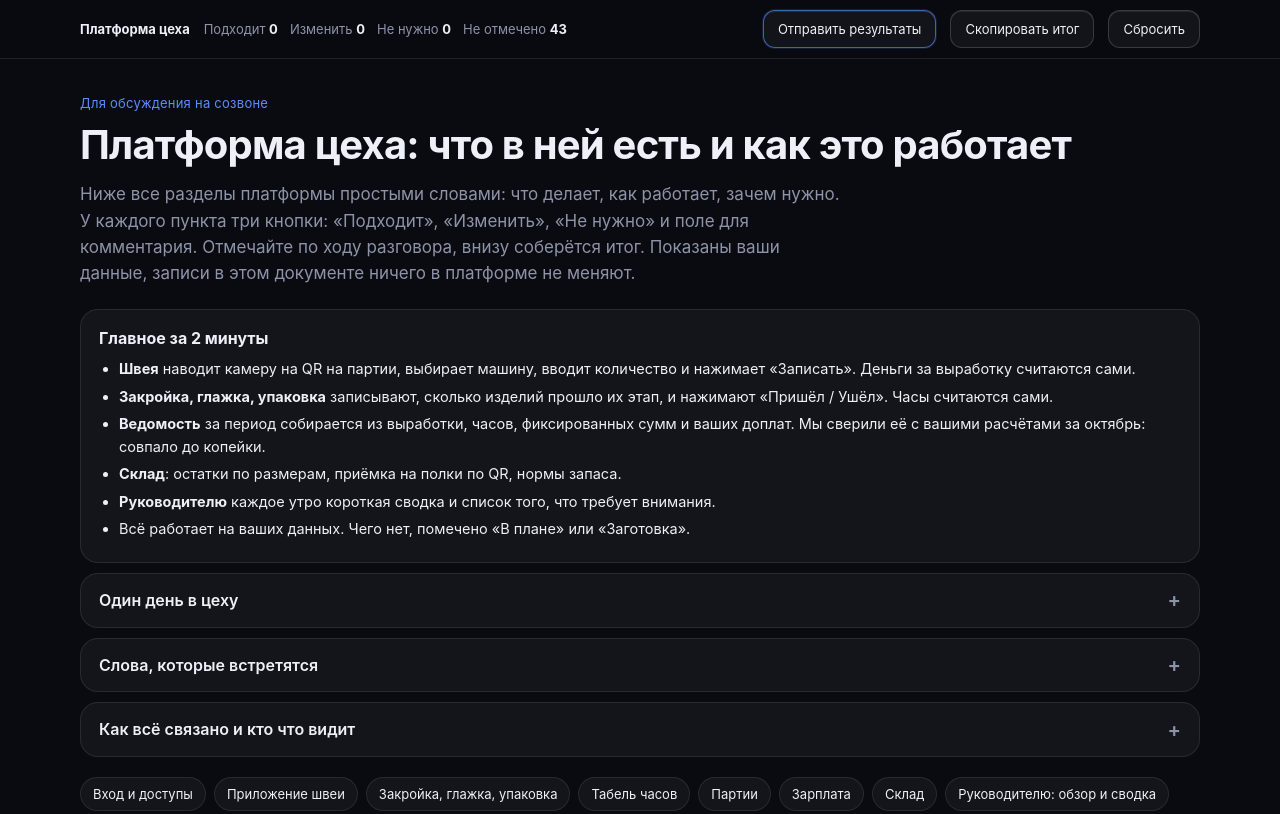
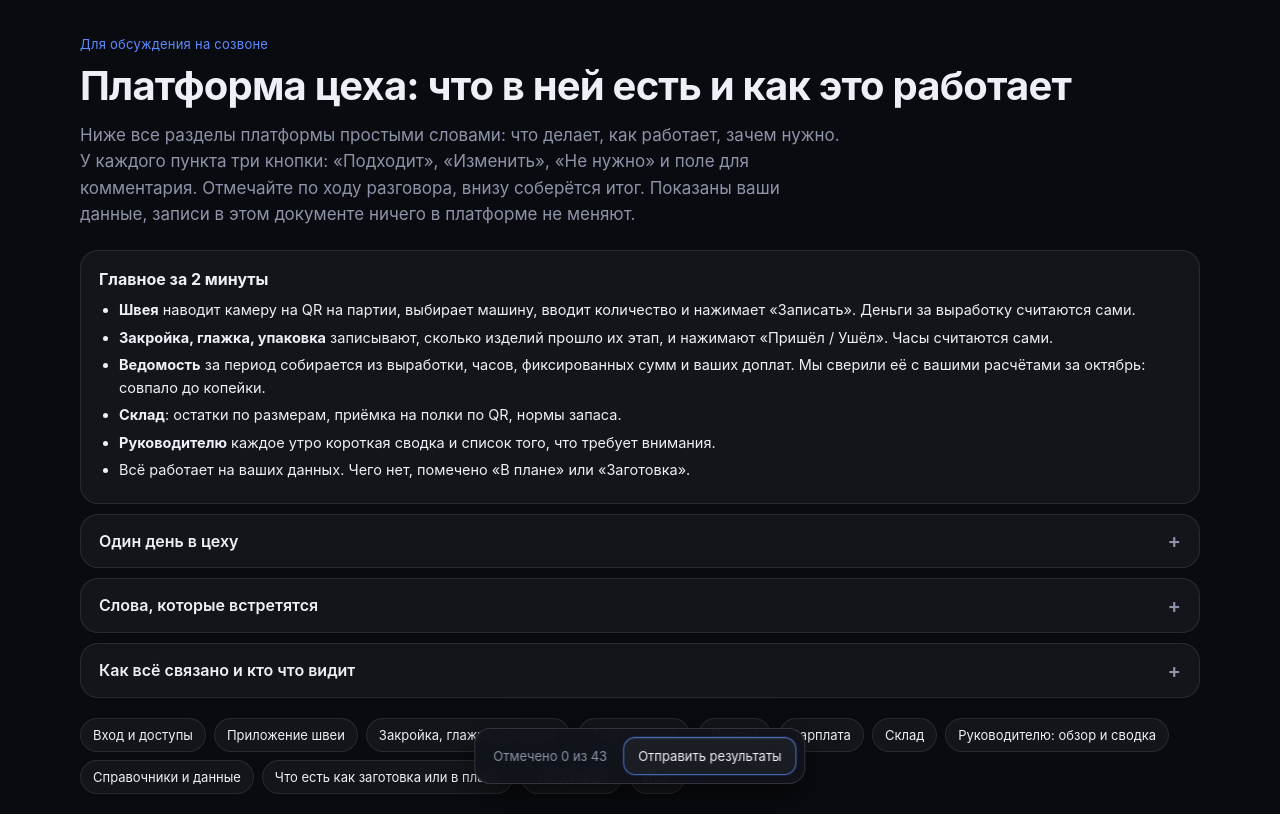
Before and after one commit to vikagladysheva07-source/ceh-platform-demo, a plain HTML site: page d-081fb1e877/index.html in a window 1280 px wide. Shown: the top 814 px of the page. Drawn offline with Linux system fonts and the light colour scheme.

Commit message:
Обзор платформы: компактная панель внизу вместо верхней

```diff
--- a/d-081fb1e877/index.html
+++ b/d-081fb1e877/index.html
@@ -3,7 +3,7 @@
 :root{--bg:#0A0B10;--ink:#EEF0F7;--mut:#8D93A8;--line:rgba(255,255,255,.09);--card:rgba(255,255,255,.045);--blue:#5B8CFF;--green:#4ADE9B;--red:#FF6B6F;--amber:#F2C265}
 *{box-sizing:border-box}html{scroll-behavior:smooth}
 body{margin:0;background:var(--bg);color:var(--ink);font-family:Inter,system-ui,-apple-system,"Segoe UI",Arial,sans-serif;line-height:1.55;-webkit-font-smoothing:antialiased}
-.wrap{max-width:1160px;margin:0 auto;padding:0 20px 80px}
+.wrap{max-width:1160px;margin:0 auto;padding:0 20px 120px}
 header.hero{padding:56px 0 28px}
 .kick{color:var(--blue);font-size:13px;letter-spacing:.02em;margin-bottom:10px}
 h1{font-size:40px;line-height:1.1;margin:0 0 14px;font-weight:700;letter-spacing:-.02em}
@@ -14,11 +14,7 @@ h1{font-size:40px;line-height:1.1;margin:0 0 14px;font-weight:700;letter-spacing
 .flow{display:flex;flex-wrap:wrap;gap:8px;align-items:center;margin:10px 0 4px;font-size:14px}
 .flow i{font-style:normal;color:var(--mut)}.flow span{border:1px solid var(--line);border-radius:999px;padding:5px 12px;background:var(--card)}
 .card.first{margin-top:22px}details.acc{margin-top:10px;padding:0}details.acc>summary{list-style:none;cursor:pointer;padding:14px 18px;font-weight:600;display:flex;justify-content:space-between;align-items:center}details.acc>summary::-webkit-details-marker{display:none}details.acc>summary::after{content:"+";color:var(--mut);font-size:20px;line-height:1}details.acc[open]>summary::after{content:"–"}details.acc[open]>summary{border-bottom:1px solid var(--line)}details.acc>ol,details.acc>ul,details.acc>table,details.acc>div{margin:12px 18px 16px}details.acc>ol,details.acc>ul{padding-left:22px}details.acc .flow{margin:12px 18px 0}details.acc>p{margin:8px 18px 12px}header.hero{padding:34px 0 14px}.toc{margin:18px 0 8px}section{margin:34px 0}ul.pts,ol.pts{margin:8px 0 0;padding-left:20px;color:var(--ink);font-size:14.5px}ul.pts li,ol.pts li{margin:5px 0}table{width:100%;border-collapse:collapse;font-size:14px}td{padding:9px 10px;border-top:1px solid var(--line);vertical-align:top}td:first-child{width:32%;color:var(--ink)}td+td{color:var(--mut)}
-.bar{position:sticky;top:0;z-index:20;background:rgba(10,11,16,.88);backdrop-filter:blur(10px);border-bottom:1px solid var(--line)}
-.bar .in{max-width:1160px;margin:0 auto;padding:10px 20px;display:flex;gap:14px;align-items:center;flex-wrap:wrap;font-size:13px}
-.bar .cnt{display:flex;gap:12px;color:var(--mut)}.bar .cnt b{color:var(--ink)}
-.bar .sp{flex:1}
-.btn{font:inherit;color:var(--ink);background:var(--card);border:1px solid rgba(255,255,255,.16);border-radius:12px;padding:8px 14px;cursor:pointer;box-shadow:inset 0 1px 0 rgba(255,255,255,.08)}
+.bar{position:fixed;left:50%;bottom:16px;transform:translateX(-50%);z-index:30;display:flex;gap:16px;align-items:center;background:rgba(18,20,28,.94);backdrop-filter:blur(10px);border:1px solid rgba(255,255,255,.14);border-radius:16px;padding:8px 8px 8px 18px;font-size:13px;color:var(--mut);box-shadow:0 12px 34px rgba(0,0,0,.45)}#toast{position:fixed;left:50%;bottom:78px;transform:translateX(-50%);z-index:31;max-width:min(92vw,520px);background:rgba(18,20,28,.96);border:1px solid rgba(255,255,255,.16);border-radius:14px;padding:10px 16px;font-size:14px;display:none;text-align:center}.cnt2{margin-top:14px;color:var(--mut);font-size:14px}.cnt2 b{color:var(--ink)}@media (max-width:600px){.bar{left:12px;right:12px;transform:none;justify-content:space-between}}.btn{font:inherit;color:var(--ink);background:var(--card);border:1px solid rgba(255,255,255,.16);border-radius:12px;padding:8px 14px;cursor:pointer;box-shadow:inset 0 1px 0 rgba(255,255,255,.08)}
 .btn:hover{border-color:rgba(91,140,255,.6)}.btn.pri{border-color:rgba(91,140,255,.65);box-shadow:0 0 0 1px rgba(91,140,255,.15),inset 0 1px 0 rgba(255,255,255,.1)}.sendbox{display:flex;gap:10px;flex-wrap:wrap;align-items:center;margin-top:14px}.sendbox input{background:rgba(255,255,255,.04);color:var(--ink);border:1px solid var(--line);border-radius:12px;padding:9px 12px;font:inherit;min-width:220px}#stat{color:var(--mut);font-size:14px;margin-top:10px}
 .toc{display:flex;flex-wrap:wrap;gap:8px;margin:6px 0 30px}.toc a{color:var(--ink);text-decoration:none;font-size:13px;border:1px solid var(--line);border-radius:999px;padding:6px 12px;background:var(--card)}.toc a:hover{border-color:rgba(91,140,255,.6)}
 section{margin:44px 0;scroll-margin-top:70px}
@@ -46,14 +42,14 @@ figcaption{color:var(--mut);font-size:12px;margin-top:6px}
 .it[data-s=chg] .cm,.it[data-s=no] .cm,.it.hascm .cm,.it.hasq .cm{display:block}
 .end{margin-top:40px}.end h2{margin-top:0}pre{white-space:pre-wrap;background:rgba(255,255,255,.04);border:1px solid var(--line);border-radius:14px;padding:14px;font:13px/1.55 ui-monospace,Menlo,monospace;color:#cfd5ea;max-height:420px;overflow:auto}
 @media (max-width:900px){h1{font-size:30px}.how{grid-template-columns:1fr}.body{grid-template-columns:1fr}.figs{position:static;order:-1}.fig.mob{max-width:100%}.figs:has(.mob){grid-template-columns:repeat(2,1fr)}}
-@media print{details.acc>*{display:block}
+@media print{#toast{display:none!important}details.acc>*{display:block}
   :root{--bg:#fff;--ink:#111;--mut:#555;--line:#ccc;--card:#fff}
   body{background:#fff}.bar,.toc,.vote,.btn{display:none!important}.figs{position:static}.it{break-inside:avoid;box-shadow:none!important}
   .it::after{content:"Решение: ____________   Комментарий: ______________________";display:block;margin-top:10px;font-size:12px;color:#555}
   .cm{display:none!important}section{break-inside:auto}
 }
 </style></head><body>
-<div class="bar"><div class="in"><b>Платформа цеха</b><span class="cnt"><span>Подходит <b id="c-ok">0</b></span><span>Изменить <b id="c-chg">0</b></span><span>Не нужно <b id="c-no">0</b></span><span>Не отмечено <b id="c-left">43</b></span></span><span class="sp"></span><button class="btn pri" id="send">Отправить результаты</button><button class="btn" id="copy">Скопировать итог</button><button class="btn" id="reset">Сбросить</button></div></div>
+<div class="bar"><span id="prog">Отмечено 0 из 43</span><button class="btn pri" id="send">Отправить результаты</button></div><div id="toast" role="status"></div>
 <div class="wrap">
 <header class="hero"><div class="kick">Для обсуждения на созвоне</div><h1>Платформа цеха: что в ней есть и как это работает</h1>
 <p class="sub">Ниже все разделы платформы простыми словами: что делает, как работает, зачем нужно. У каждого пункта три кнопки: «Подходит», «Изменить», «Не нужно» и поле для комментария. Отмечайте по ходу разговора, внизу соберётся итог. Показаны ваши данные, записи в этом документе ничего в платформе не меняют.</p>
@@ -109,7 +105,7 @@ figcaption{color:var(--mut);font-size:12px;margin-top:6px}
 <div class="vote" role="group" aria-label="Оценка"><button class="v" data-v="ok">Подходит</button><button class="v" data-v="chg">Изменить</button><button class="v" data-v="no">Не нужно</button></div><textarea class="cm" placeholder="Комментарий или ответ на вопрос" rows="2"></textarea></div></div></div></section>
 <section id="dalshe"><div class="sh"><h2>Что будет после ваших ответов</h2><p class="lead">Чтобы было понятно, что дальше.</p></div><div class="body nofig"><div class="items"><div class="card"><ol class="pts"><li>Я собираю ваши отметки и комментарии и вношу правки в платформу. «Не нужно» убираю, «Изменить» переделываю.</li><li>Показываю обновлённую версию и закрываем оставшиеся вопросы.</li><li>Выбираем сервер и домен в России, чтобы платформа работала у вас, а не у меня на компьютере.</li><li>Пилот: 3–4 швеи вводят данные в приложении параллельно с бумагой, мы сверяем результаты.</li><li>Если пилот проходит нормально, подключаем весь цех.</li></ol></div></div></div></section>
 <section id="itog" class="end"><div class="sh"><h2>Итог обсуждения</h2><p class="lead">Собирается из ваших отметок. Нажмите «Отправить результаты», и они придут Виктории. Если отправка не сработает, скопируйте итог и перешлите текстом. Отметки запоминаются в браузере.</p></div>
-<pre id="out">Пока ничего не отмечено.</pre><div class="sendbox"><input id="who" placeholder="Ваше имя" maxlength="60" aria-label="Ваше имя"><button class="btn pri" id="send2">Отправить результаты</button></div><div id="stat"></div></section>
+<pre id="out">Пока ничего не отмечено.</pre><div class="cnt2">Подходит <b id="c-ok">0</b> · Изменить <b id="c-chg">0</b> · Не нужно <b id="c-no">0</b> · Не отмечено <b id="c-left">43</b></div><div class="sendbox"><input id="who" placeholder="Ваше имя" maxlength="60" aria-label="Ваше имя"><button class="btn pri" id="send2">Отправить результаты</button><button class="btn" id="copy">Скопировать итог</button><button class="btn" id="reset">Сбросить отметки</button></div><div id="stat"></div></section>
 </div>
 <script>
 var N=43,KEY='sp-platform-vote-v1',st={};
@@ -121,6 +117,7 @@ function render(){
   var c={ok:0,chg:0,no:0};
   items.forEach(function(it){var s=st[it.dataset.id]||{};if(s.v){it.dataset.s=s.v;c[s.v]++}else it.removeAttribute('data-s');var ta=it.querySelector('.cm');if(document.activeElement!==ta)ta.value=s.c||'';it.classList.toggle('hascm',!!s.c)});
   document.getElementById('c-ok').textContent=c.ok;document.getElementById('c-chg').textContent=c.chg;document.getElementById('c-no').textContent=c.no;document.getElementById('c-left').textContent=N-c.ok-c.chg-c.no;
+  document.getElementById('prog').textContent='Отмечено '+(c.ok+c.chg+c.no)+' из '+N;
   document.getElementById('out').textContent=summary();
 }
 function summary(){
@@ -146,7 +143,7 @@ if(!SID){SID='plat-'+Math.random().toString(36).slice(2,10)+Date.now().toString(
 var whoEl=document.getElementById('who');try{whoEl.value=localStorage.getItem('sp-platform-who')||''}catch(e){}
 whoEl.addEventListener('input',function(){try{localStorage.setItem('sp-platform-who',whoEl.value)}catch(e){}});
 function chunks(t,n){var o=[],a=t.split('\n'),c='';a.forEach(function(l){if((c+'\n'+l).length>n&&c){o.push(c);c=l}else c=c?c+'\n'+l:l});if(c)o.push(c);return o}
-function setStat(t,bad){var e=document.getElementById('stat');e.textContent=t;e.style.color=bad?'#FF6B6F':'#4ADE9B'}
+function setStat(t,bad){var e=document.getElementById('stat');e.textContent=t;e.style.color=bad?'#FF6B6F':'#4ADE9B';var tt=document.getElementById('toast');tt.textContent=t;tt.style.color=bad?'#FF6B6F':'#4ADE9B';tt.style.display='block';clearTimeout(setStat.t);setStat.t=setTimeout(function(){tt.style.display='none'},5000)}
 async function sendResults(btn){
   var who=(whoEl.value||'').trim();
   var done=items.filter(function(it){return (st[it.dataset.id]||{}).v}).length;
@@ -164,7 +161,7 @@ async function sendResults(btn){
   }catch(e){setStat('Не получилось отправить. Нажмите «Скопировать итог» и перешлите текст вручную.',true)}
   btn.disabled=false;
 }
-document.getElementById('send').onclick=function(){document.getElementById('itog').scrollIntoView();sendResults(this)};
+document.getElementById('send').onclick=function(){sendResults(this)};
 document.getElementById('send2').onclick=function(){sendResults(this)};
 
 var lb=document.createElement('div');lb.style.cssText='position:fixed;inset:0;background:rgba(5,6,10,.92);display:none;align-items:center;justify-content:center;z-index:50;cursor:zoom-out;padding:20px';lb.innerHTML='<img style="max-width:100%;max-height:100%;border-radius:14px">';document.body.appendChild(lb);
```
